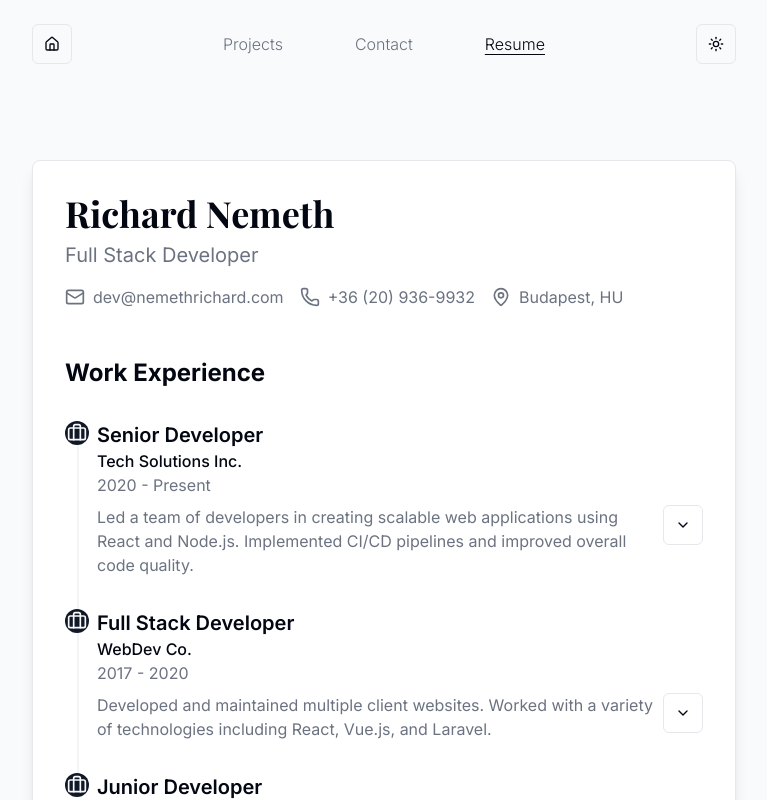
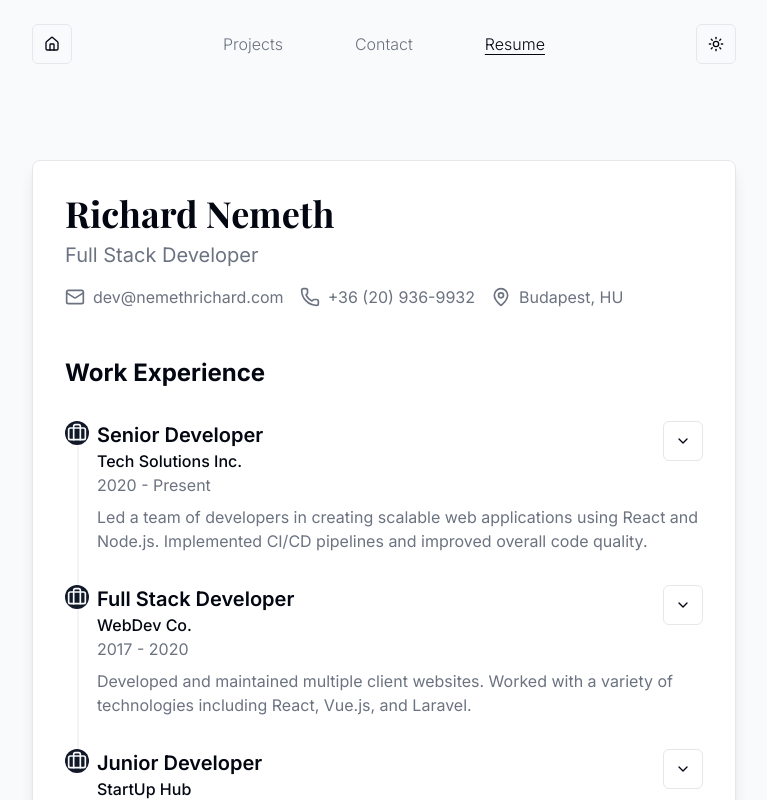
Before and after one commit to nemethricsi/nemethrichard, a Next.js app: page /resume in a window 1280 px wide. Shown: the top 800 px of the page, without its empty margins (256-1023 px from the left). Built offline with nearby package versions, Linux system fonts and the light colour scheme; a web font is replaced by a local one.

Commit message:
put the button in line with the title

```diff
--- a/app/components/resume/timeline-item.tsx
+++ b/app/components/resume/timeline-item.tsx
@@ -36,12 +36,11 @@ export const TimelineItem = ({
         <Collapsible>
           <div className="flex items-start justify-between">
             <p className="text-muted-foreground">{description}</p>
-
             <CollapsibleTrigger asChild>
               <Button
                 variant="outline"
                 size="icon"
-                className="flex-shrink-0 bg-card data-[state=open]:rotate-180 data-[state=open]:bg-accent"
+                className="absolute right-0 top-0 flex-shrink-0 bg-card data-[state=open]:rotate-180 data-[state=open]:bg-accent"
               >
                 <ChevronDown className="h-4 w-4" />
               </Button>
```
